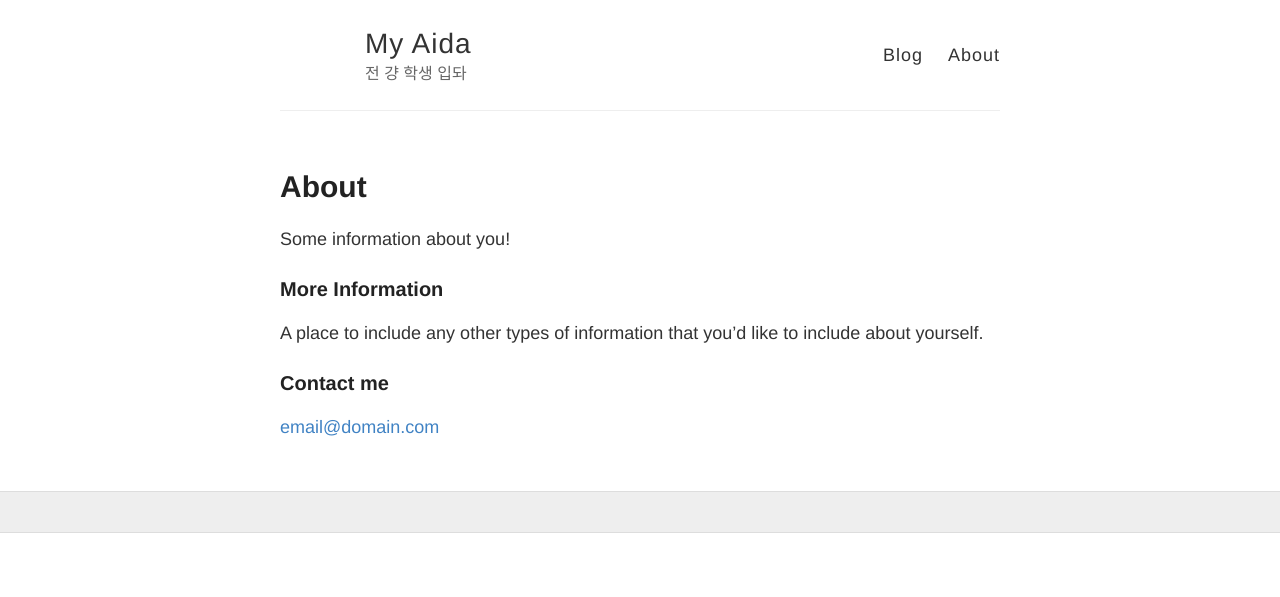
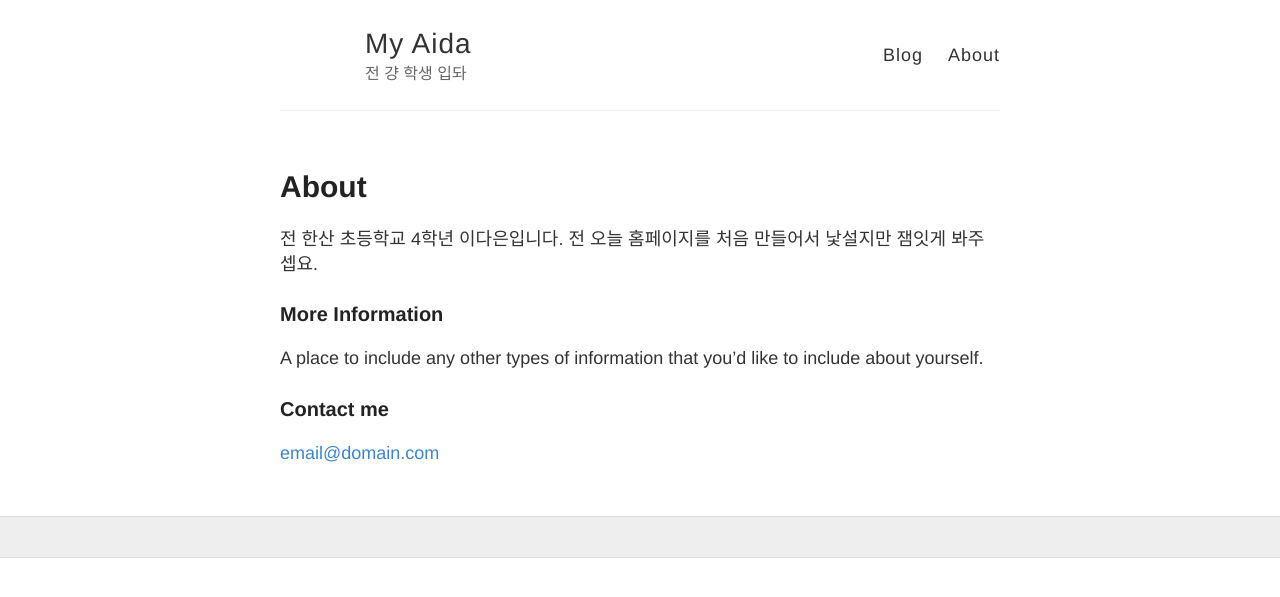
Before and after one commit to MyAida/MyAida.github.io, a Jekyll site: the page built from about.md, in a window 1280 px wide. Shown: the top 597 px of the page. Built offline with Jekyll 4.4.1, drawn with Linux system fonts in a browser that asks for light colours.

Commit message:
Update about.md

```diff
--- a/about.md
+++ b/about.md
@@ -4,7 +4,8 @@ title: About
 permalink: /about/
 ---
 
-Some information about you!
+전 한산 초등학교 4학년 이다은입니다.
+전 오늘 홈페이지를 처음 만들어서 낯설지만 잼잇게 봐주셉요.
 
 ### More Information
 
```
